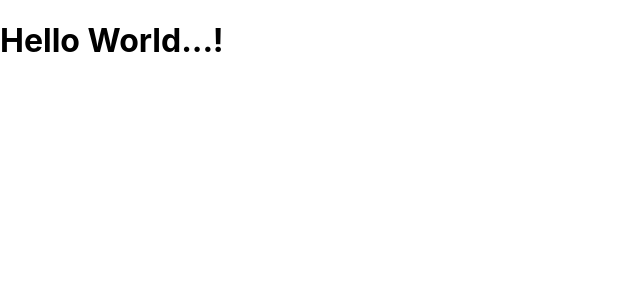
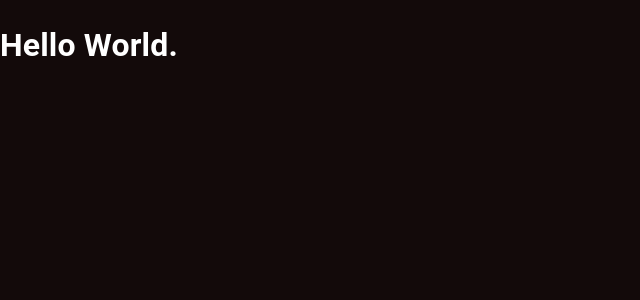
Before and after one commit to AlexMamani85/todo_react, a React (Create React App) app: page / in a window 1280 px wide. Shown: the top 300 px of the page, without its empty margins (0-640 px from the left). Built offline with nearby package versions, Linux system fonts and the light colour scheme.

Commit message:
CHORE: create custom Material UI Theme

```diff
--- a/src/App.tsx
+++ b/src/App.tsx
@@ -1,9 +1,15 @@
+import { ThemeProvider, CssBaseline } from '@mui/material';
 import React, { FC, ReactElement } from 'react';
 
+import { customTheme } from './theme/customTheme';
 
-
-const App:FC = ():ReactElement => {
-  return <h1>Hello World...!</h1>
+const App: FC = (): ReactElement => {
+  return (
+    <ThemeProvider theme={customTheme}>
+      <CssBaseline />
+      <h1>Hello World.</h1>
+    </ThemeProvider>
+  );
 };
 
 
--- /dev/null
+++ b/src/theme/customTheme.ts
@@ -0,0 +1,17 @@
+import { ThemeOptions, createTheme } from '@mui/material';
+
+export const customTheme: ThemeOptions = createTheme({
+    palette: {
+        mode:'dark',
+        primary: {
+            light: 'rgba(168,85,247,.8)',
+            main: 'rgba(168,85,247,.65)',
+            dark: 'rgba(168,85,247,.28)',
+        },
+        background: {
+          paper: '#151515',
+          default: 'rgba(10,0,0,0.96)',
+        },
+    },
+
+});
```
Also changed, not shown: 1 other file (tests, documents, lock files or other folders).
